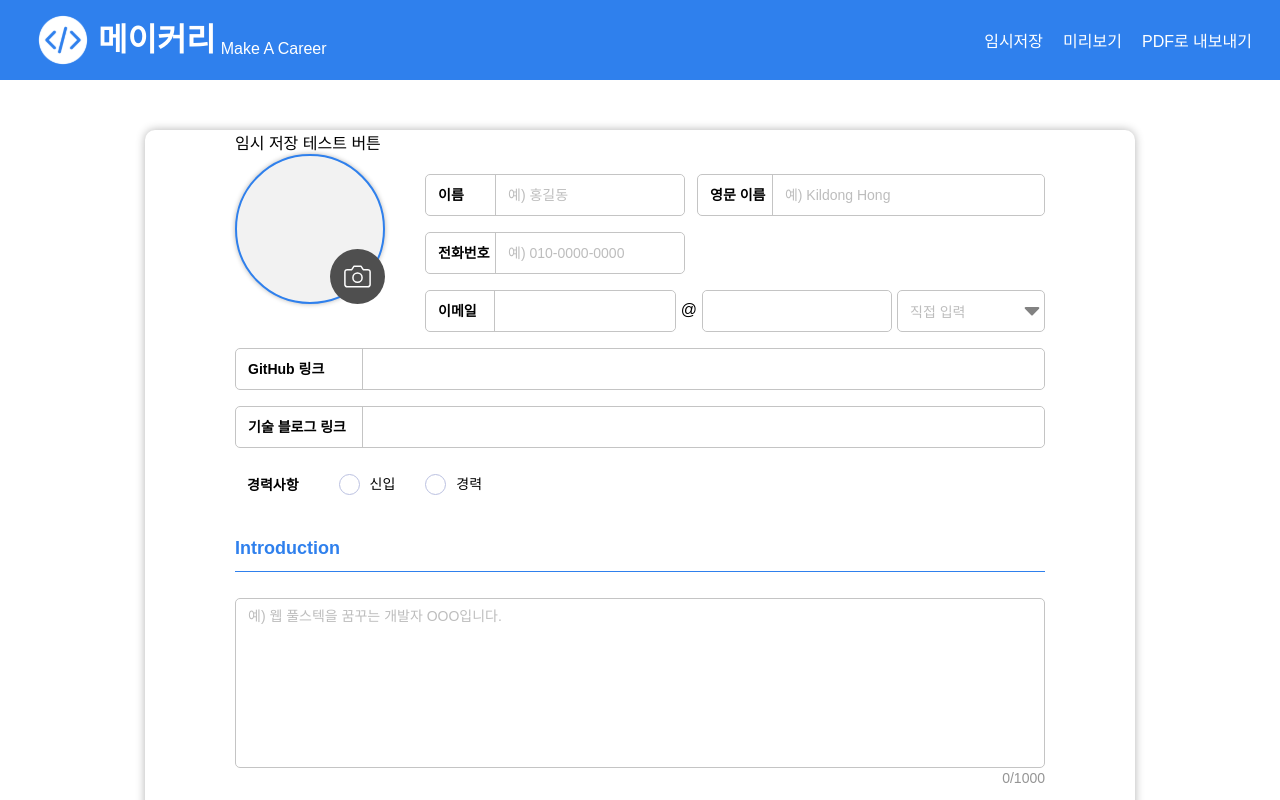
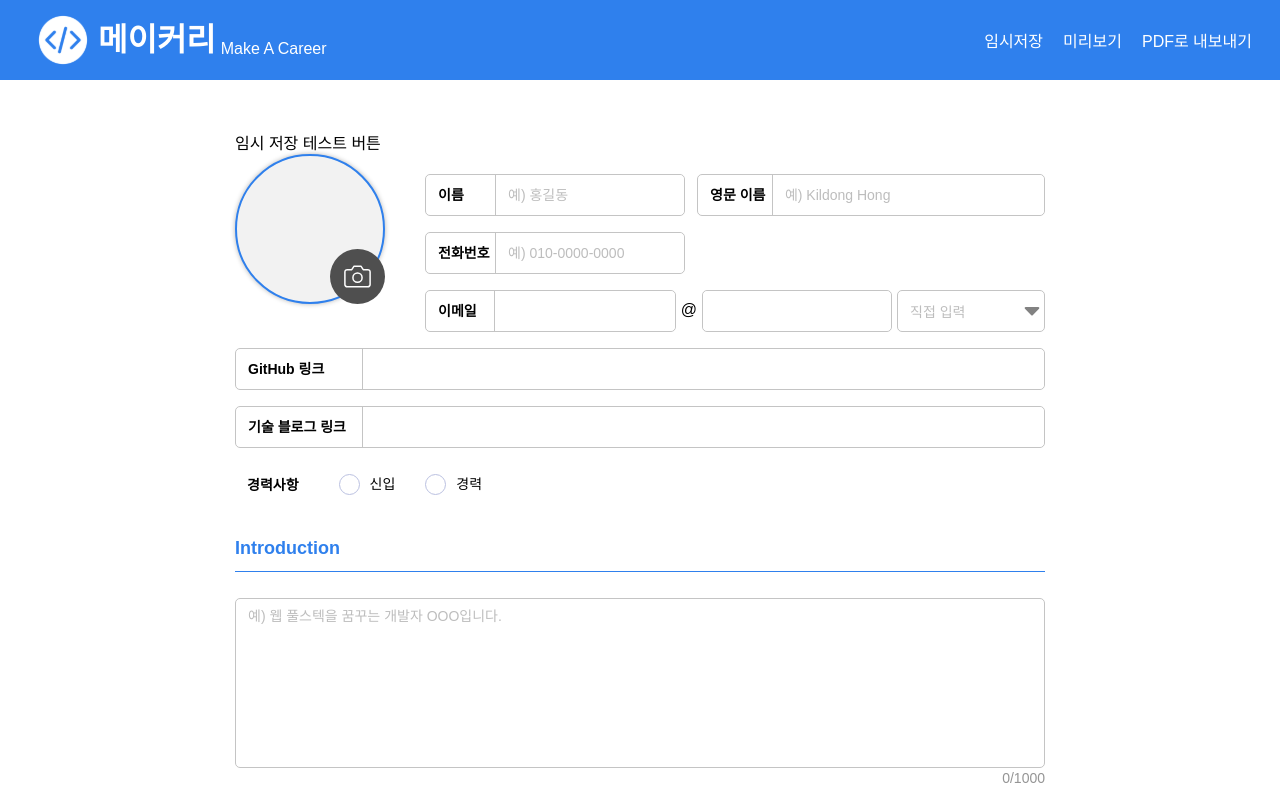
Before and after one commit to weniv/MAKE-RE, a React (Create React App) app: page / in a window 1280 px wide. Shown: the top 800 px of the page. Built offline with nearby package versions, Linux system fonts and the light colour scheme.

Commit message:
Style: 작성 페이지 테두리 제거

```diff
--- a/src/app/style.module.css
+++ b/src/app/style.module.css
@@ -1,6 +1,5 @@
 .pageWrap {
   width: 990px;
-  box-shadow: 0px 0px 10px rgba(0, 0, 0, 0.3);
   border-radius: 10px;
   margin: 130px auto;
   padding-bottom: 90px;
```
